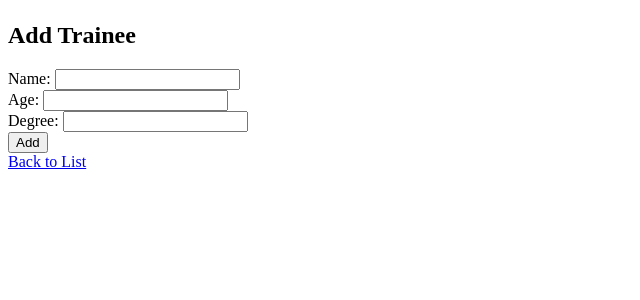
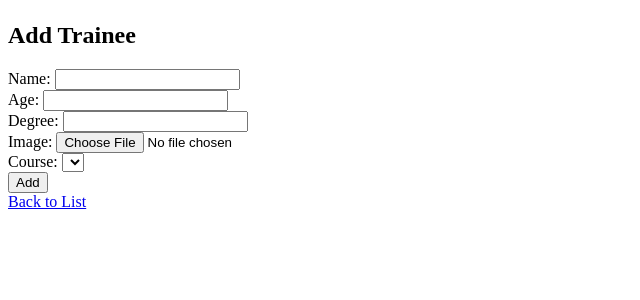
Before and after one commit to Jerop0/Django, a Django app: page /trainee/add/ in a window 1280 px wide. Shown: the part 58-358 px from the top of the page, without its empty margins (0-640 px from the left). Run offline with Django 4.2, Linux system fonts and the light colour scheme; lists and menus that the app fills with data are empty.

Commit message:
Lab 3: Django Forms/ModelForms, FK Trainee->Course, image upload, is_active

```diff
--- a/iti/iti/settings.py
+++ b/iti/iti/settings.py
@@ -123,6 +123,10 @@ USE_TZ = True
 # https://docs.djangoproject.com/en/4.2/howto/static-files/
 
 STATIC_URL = 'static/'
+STATICFILES_DIRS = [BASE_DIR/"static"]
+
+MEDIA_URL = '/media/'
+MEDIA_ROOT = BASE_DIR / "media"
 
 # Default primary key field type
 # https://docs.djangoproject.com/en/4.2/ref/settings/#default-auto-field
--- a/iti/iti/urls.py
+++ b/iti/iti/urls.py
@@ -16,6 +16,8 @@ Including another URLconf
 """
 from django.contrib import admin
 from django.urls import path, include
+from django.conf import settings
+from django.conf.urls.static import static
 from . import views
 
 urlpatterns = [
@@ -25,3 +27,6 @@ urlpatterns = [
     path('trainee/', include('trainee.urls')),
     path('registeration/', include('registeration.urls')),
 ]
+
+if settings.DEBUG:
+    urlpatterns += static(settings.MEDIA_URL, document_root=settings.MEDIA_ROOT)
--- a/iti/trainee/models.py
+++ b/iti/trainee/models.py
@@ -1,4 +1,5 @@
 from django.db import models
+from course.models import Course
 
 
 class Trainee(models.Model):
@@ -6,6 +7,9 @@ class Trainee(models.Model):
     name = models.CharField(max_length=100)
     age = models.IntegerField()
     degree = models.DecimalField(decimal_places=2, max_digits=4)
+    image = models.ImageField(upload_to='trainee', blank=True, null=True)
+    course = models.ForeignKey(Course, on_delete=models.PROTECT, default=2)
+    is_active = models.BooleanField(default=True)
 
     def __str__(self):
         return self.name
--- a/iti/trainee/templates/trainee/trainee_add.html
+++ b/iti/trainee/templates/trainee/trainee_add.html
@@ -2,11 +2,19 @@
 {% block title %}Add Trainee{% endblock %}
 {% block content %}
 <h2>Add Trainee</h2>
-<form method="post">
+<form method="post" enctype="multipart/form-data">
     {% csrf_token %}
     <label>Name: <input type="text" name="name"></label><br>
     <label>Age: <input type="number" name="age"></label><br>
     <label>Degree: <input type="text" name="degree"></label><br>
+    <label>Image: <input type="file" name="image"></label><br>
+    <label>Course:
+        <select name="course">
+            {% for c in form.fields.course.choices %}
+            <option value="{{ c.0 }}">{{ c.1 }}</option>
+            {% endfor %}
+        </select>
+    </label><br>
     <input type="submit" value="Add">
 </form>
 <a href="{% url 'Trainee_List' %}">Back to List</a>
--- a/iti/trainee/templates/trainee/trainee_details.html
+++ b/iti/trainee/templates/trainee/trainee_details.html
@@ -7,6 +7,11 @@
     <tr><th>Name</th><td>{{ trainee.name }}</td></tr>
     <tr><th>Age</th><td>{{ trainee.age }}</td></tr>
     <tr><th>Degree</th><td>{{ trainee.degree }}</td></tr>
+    <tr><th>Course</th><td>{{ trainee.course.name }}</td></tr>
+    <tr><th>Active</th><td>{{ trainee.is_active }}</td></tr>
+    {% if trainee.image %}
+    <tr><th>Image</th><td><img src="{{ trainee.image.url }}" width="100"></td></tr>
+    {% endif %}
 </table>
 <a href="{% url 'Trainee_Update' trainee.ID %}">Update</a>
 <a href="{% url 'Trainee_Delete' trainee.ID %}">Delete</a>
--- a/iti/trainee/templates/trainee/trainee_list.html
+++ b/iti/trainee/templates/trainee/trainee_list.html
@@ -8,6 +8,8 @@
         <th>Name</th>
         <th>Age</th>
         <th>Degree</th>
+        <th>Course</th>
+        <th>Active</th>
         <th>Actions</th>
     </tr>
     {% for student in students %}
@@ -16,6 +18,8 @@
         <td><a href="{% url 'Trainee_Details' student.ID %}">{{ student.name }}</a></td>
         <td>{{ student.age }}</td>
         <td>{{ student.degree }}</td>
+        <td>{{ student.course.name }}</td>
+        <td>{{ student.is_active }}</td>
         <td>
             <a href="{% url 'Trainee_Update' student.ID %}">Update</a>
             <a href="{% url 'Trainee_Delete' student.ID %}">Delete</a>
@@ -24,4 +28,5 @@
     {% endfor %}
 </table>
 <a href="{% url 'Trainee_Add' %}">Add Trainee</a>
+<a href="{% url 'Trainee_add_form' %}">Add Trainee (Form)</a>
 {% endblock %}
--- a/iti/trainee/urls.py
+++ b/iti/trainee/urls.py
@@ -4,6 +4,7 @@ from . import views
 urlpatterns = [
     path('', views.trainee_list, name='Trainee_List'),
     path('add/', views.trainee_add, name='Trainee_Add'),
+    path('add-form/', views.trainee_AddForm, name='Trainee_add_form'),
     path('details/<int:id>/', views.trainee_details, name='Trainee_Details'),
     path('update/<int:id>/', views.trainee_update, name='Trainee_Update'),
     path('delete/<int:id>/', views.trainee_delete, name='Trainee_Delete'),
--- a/iti/trainee/views.py
+++ b/iti/trainee/views.py
@@ -1,5 +1,7 @@
 from django.shortcuts import render, redirect
 from .models import Trainee
+from .forms import TraineeForm
+from course.models import Course
 
 
 def trainee_list(request):
@@ -18,9 +20,27 @@ def trainee_add(request):
             name=request.POST["name"],
             age=request.POST["age"],
             degree=request.POST["degree"],
+            image=request.FILES.get("image"),
+            course=Course.objects.get(pk=request.POST["course"]),
         )
         return redirect("Trainee_List")
     return render(request, "trainee/trainee_add.html")
+
+
+def trainee_AddForm(request):
+    context = {"trainees": Trainee.objects.all(), "form": TraineeForm()}
+    if request.method == "POST":
+        form = TraineeForm(data=request.POST, files=request.FILES)
+        if form.is_valid():
+            Trainee.objects.create(
+                name=request.POST["name"],
+                age=request.POST["age"],
+                degree=request.POST["degree"],
+                image=request.FILES.get("image"),
+                course=Course.objects.get(pk=request.POST["course"]),
+            )
+            return redirect("Trainee_List")
+    return render(request, "trainee/trainee_add.html", context=context)
 
 
 def trainee_update(request, id):
@@ -29,9 +49,11 @@ def trainee_update(request, id):
         trainee.name = request.POST["name"]
         trainee.age = request.POST["age"]
         trainee.degree = request.POST["degree"]
+        trainee.image = request.FILES.get("image", trainee.image)
+        trainee.course = Course.objects.get(pk=request.POST["course"])
         trainee.save()
         return redirect("Trainee_Details", id=id)
-    return render(request, "trainee/trainee_update.html", {"trainee": trainee})
+    return render(request, "trainee/trainee_update.html", {"trainee": trainee, "courses": Course.objects.all()})
 
 
 def trainee_delete(request, id):
```
Also changed, not shown: iti/trainee/forms.py (added, +17 -0 lines), iti/trainee/templates/trainee/trainee_delete.html (+9 -0 lines), iti/trainee/templates/trainee/trainee_update.html (+9 -1 lines), iti/trainee/migrations/0002_auto_20260514_0749.py (added).
